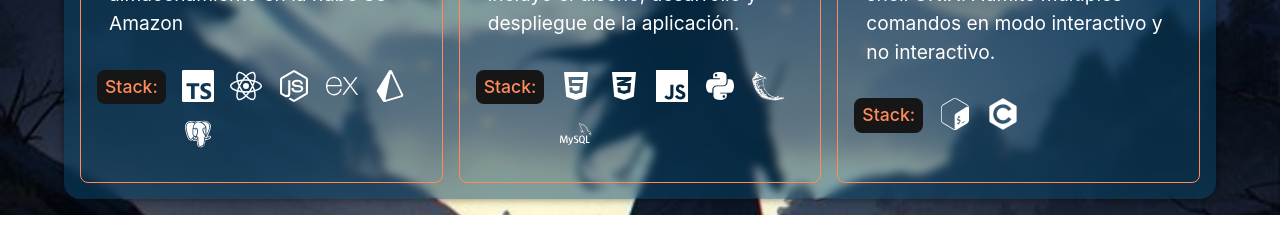
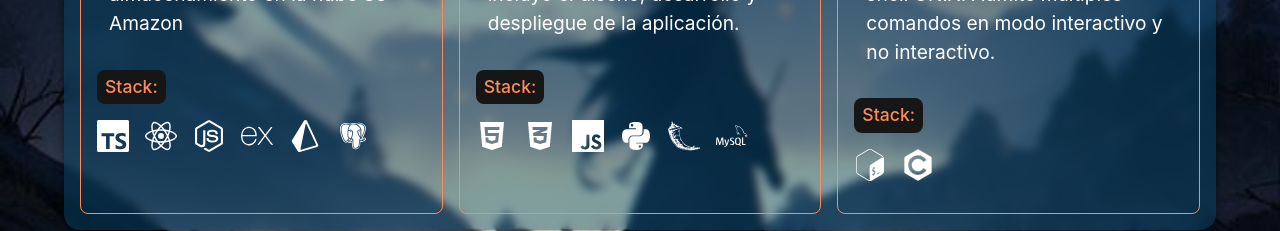
Before and after one commit to EduRamos95/portfolio.Ryu, a React (Create React App) app in the folder portfolio/: page / in a window 1280 px wide. Shown: the part 1785-2016 px from the top of the page. Built offline with nearby package versions, Linux system fonts and the light colour scheme; a web font is replaced by a local one.

Commit message:
update: styles in reelStack

```diff
--- a/portfolio/src/Components/Commons/ReelStackComponent/ReelStack.scss
+++ b/portfolio/src/Components/Commons/ReelStackComponent/ReelStack.scss
@@ -1,9 +1,8 @@
 .ReelStack {
     display: flex;
-    flex-direction: row;
-    justify-content: flex-start;
+    flex-direction: column;
     align-items: flex-start;
-    column-gap: 16px;
+    row-gap: 16px;
     margin-bottom: 16px;
 
     p {
@@ -12,6 +11,7 @@
         padding: 4px 8px;
         border-radius: 8px;
         background-color: #161616;
+        // background-color: #3C3C3C;
         color: #ff8b5a;
     }
 
```
